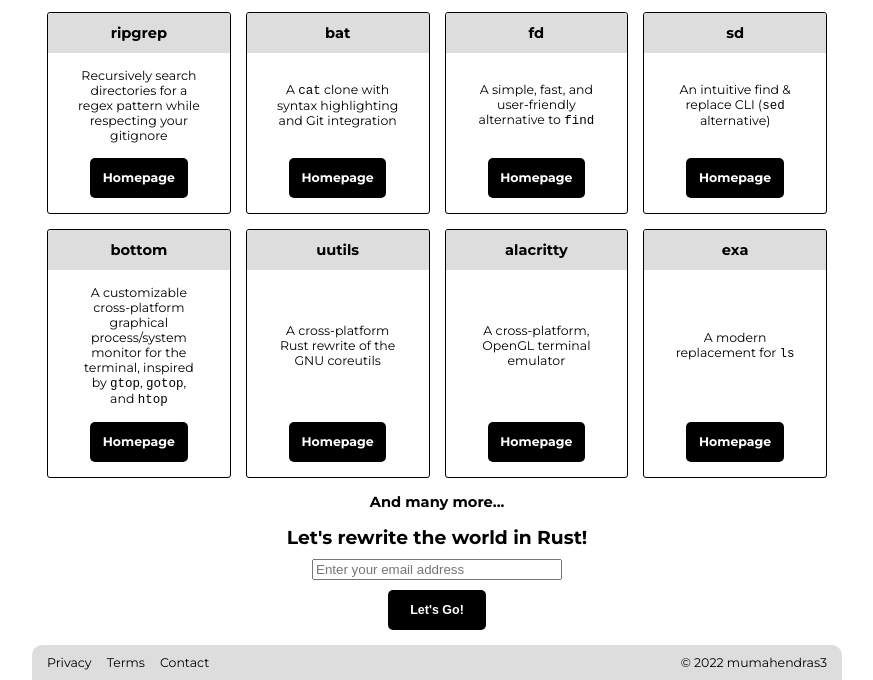
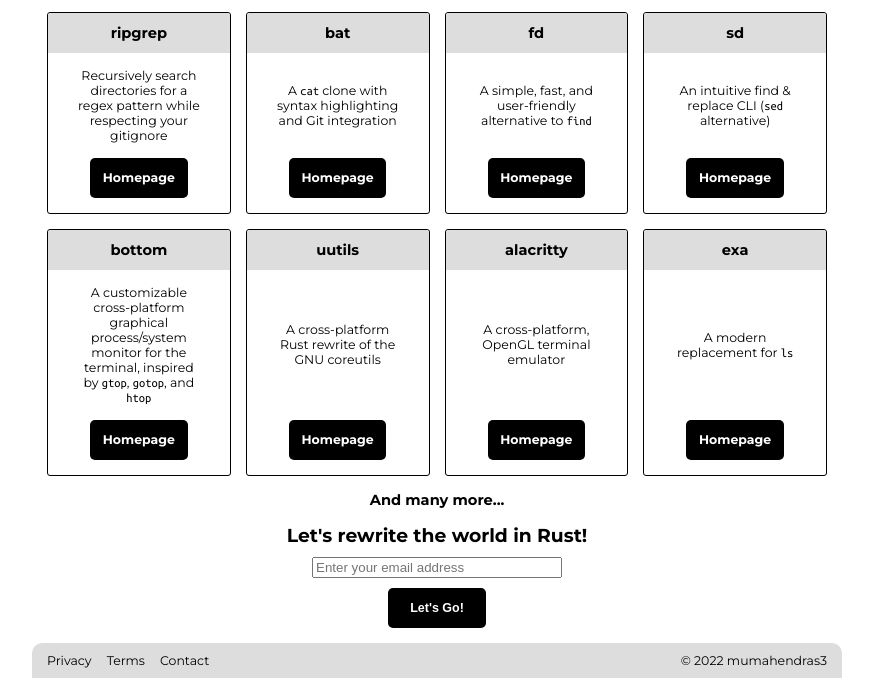
Before and after one commit to mumahendras3/freecodecamp-certification-projects, a plain HTML site: page responsive-web-design/product-landing-page/index.html in a window 1280 px wide. Shown: the part 1147-1827 px from the top of the page, without its empty margins (203-1076 px from the left). Drawn offline with Linux system fonts and the light colour scheme.

Commit message:
RWD: Prod. Land. Page: Use Ubuntu Mono font for code

```diff
--- a/responsive-web-design/product-landing-page/styles.css
+++ b/responsive-web-design/product-landing-page/styles.css
@@ -63,6 +63,10 @@ p {
     padding: 0;
     margin: 0;
     text-align: justify;
+}
+
+code {
+    font-family: "Ubuntu Mono", monospace;
 }
 
 .bar {
```
